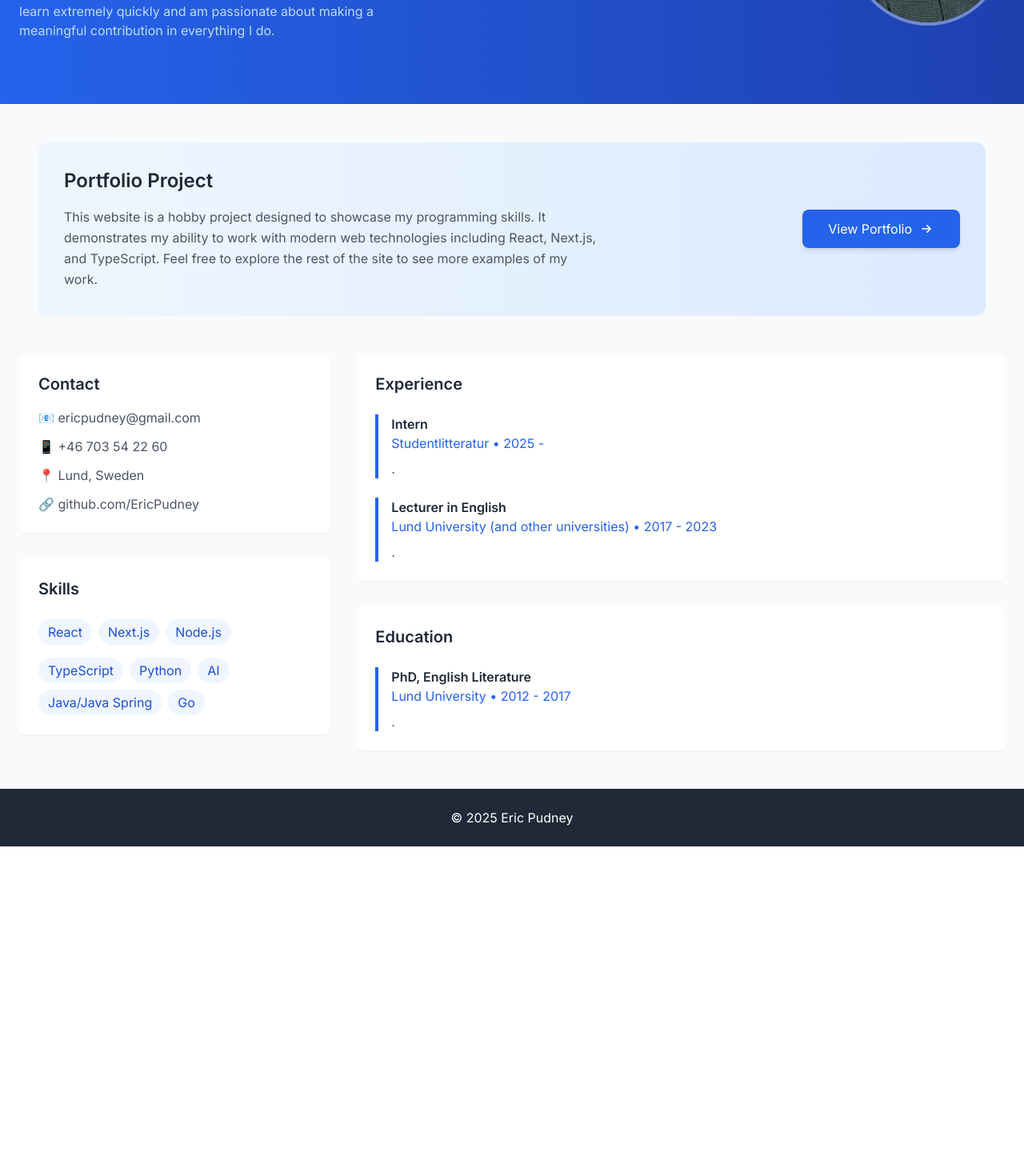
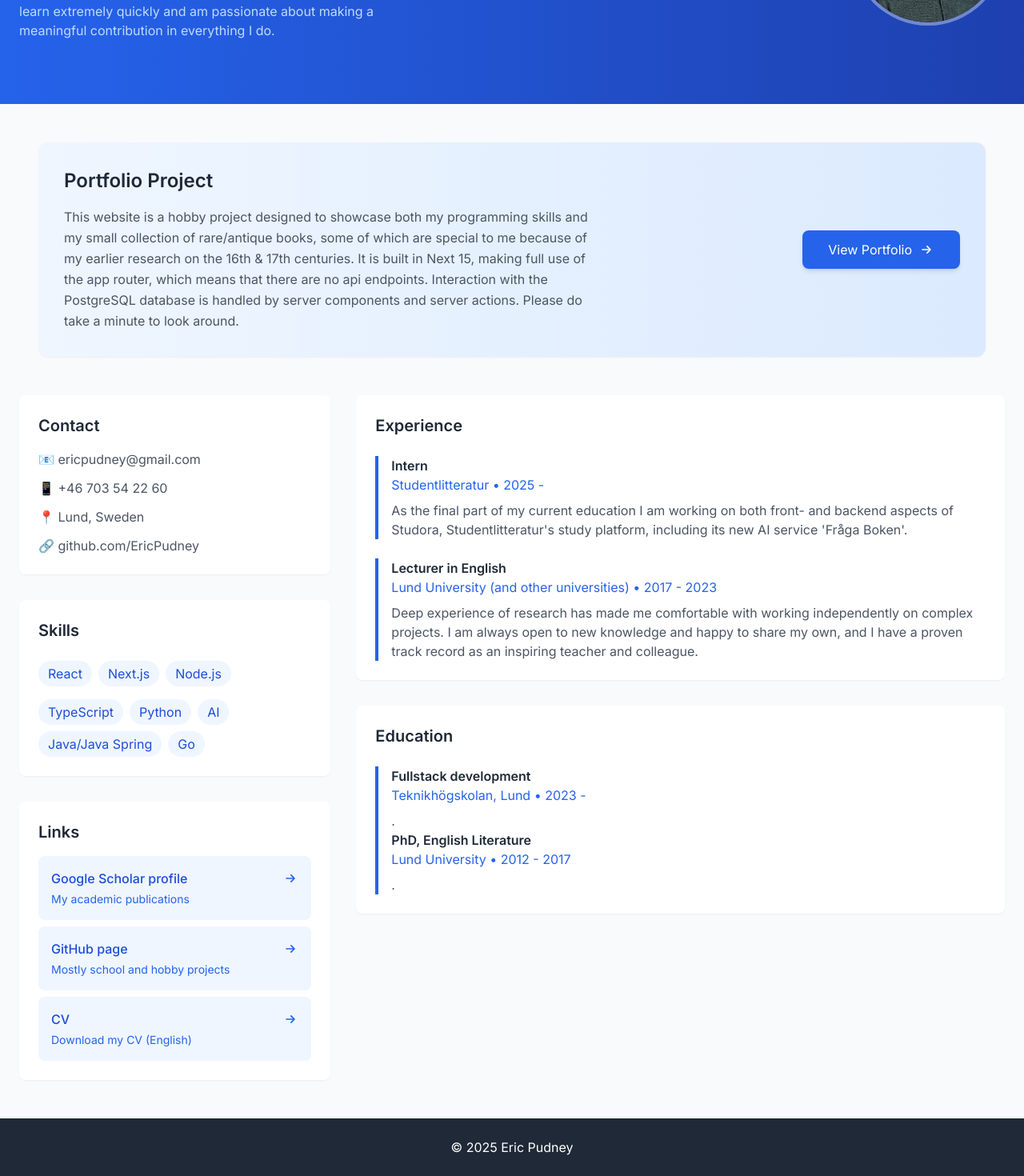
Before and after one commit to EricPudney/next-books, a Next.js app: page / in a window 1280 px wide. Shown: the part 258-1728 px from the top of the page at 80% size. Before the commit the page ends 1316 px from the top, so only its background shows below. Built offline with nearby package versions, Linux system fonts and the light colour scheme.

Commit message:
separated text and cv link element

```diff
--- /dev/null
+++ b/app/components/CVLink.tsx
@@ -0,0 +1,34 @@
+export default function CVLink({
+  title,
+  text,
+  link
+}: {
+  title: string;
+  text: string;
+  link: string;
+}) {
+  return (
+    <a
+      href={link}
+      className="block p-4 bg-blue-50 rounded-lg hover:bg-blue-100 transition-colors group"
+    >
+      <div className="flex items-center justify-between">
+        <span className="font-medium text-blue-700">{title}</span>
+        <svg
+          className="w-5 h-5 text-blue-600 transform transition-transform group-hover:translate-x-1"
+          fill="none"
+          stroke="currentColor"
+          viewBox="0 0 24 24"
+        >
+          <path
+            strokeLinecap="round"
+            strokeLinejoin="round"
+            strokeWidth={2}
+            d="M13 7l5 5m0 0l-5 5m5-5H6"
+          />
+        </svg>
+      </div>
+      <p className="text-sm text-blue-600 mt-1">{text}</p>
+    </a>
+  );
+}
--- /dev/null
+++ b/app/data/content.json
@@ -0,0 +1,54 @@
+{
+    "en": {
+      "title": "Software Developer",
+      "bio": "I am a former lecturer and researcher now completing my training as a software/web developer. My interest in development is long-standing and I taught myself programming earlier in my career. I learn extremely quickly and am passionate about making a meaningful contribution in everything I do.",
+      "contact": "Contact",
+      "skills": "Skills",
+      "experience": "Experience",
+      "jt1": "Intern",
+      "jd1": "As the final part of my current education I am working on both front- and backend aspects of Studora, Studentlitteratur's study platform, including its new AI service 'Fråga Boken'.",
+      "jt2": "Lecturer in English",
+      "emp2": "Lund University (and other universities)",
+      "jd2": "Deep experience of research has made me comfortable with working independently on complex projects. I am always open to new knowledge and happy to share my own, and I have a proven track record as an inspiring teacher and colleague.",
+      "country": "Sweden",
+      "ed": "Education",
+      "ed_t1": "Fullstack development",
+      "ed_d1": "Teknikhögskolan, Lund",
+      "ed_t2": "PhD, English Literature",
+      "ed_d2": "Lund University",
+      "project_text": "This website is a hobby project designed to showcase both my programming skills and my small collection of rare/antique books, some of which are special to me because of my earlier research on the 16th & 17th centuries. It is built in Next 15, making full use of the app router, which means that there are no api endpoints. Interaction with the PostgreSQL database is handled by server components and server actions. Please do take a minute to look around.",
+      "links": "Links",
+        "link1_title": "Google Scholar profile",
+        "link1_text": "My academic publications",
+        "link2_title": "GitHub page",
+        "link2_text": "Mostly school and hobby projects",
+        "link3_title": "CV",
+        "link3_text": "Download my CV (English)"
+    },
+    "se": {
+      "title": "Mjukvaruutvecklare",
+      "bio": "Jag har tidigare arbetat som universitetslektor och forskare och nu håller jag på att avsluta min utbildning som utvecklare. Jag har länge varit intresserad av utveckling och lärde mig programmera på egen hand tidigare i karriären. Jag lär mig mycket snabbt och brinner för att göra skillnad i allt jag gör.",
+      "contact": "Kontaktuppgifter",
+      "skills": "Kompetenser",
+      "experience": "Arbetslivserfarenhet",
+      "jt1": "Praktikant",
+      "jd1": "Som en del av min nuvarande utbildning jobbar jag på både front- och backend delar av Studora, Studentlitteraturs lärplatform, inklusiv den nya satsning på AI-tjänsten 'Fråga Boken'.",
+      "jt2": "Universitetslektor i engelska",
+      "emp2": "Lunds Universitet (och andra lärosäte)",
+      "jd2": "Mångårig erfarenhet inom forskning har gjort mig mycket van vid att jobba självständigt med komplexa projekt. Jag dela gärna av mig kunskap och vill alltid lära mig mer. Jag har varit en mycket uppskattad och inspirerande lärare och kollega genom mitt universitetskarriär.",
+      "country": "Sverige",
+      "ed": "Utbildning",
+      "ed_t1": "Fullstackutvecklare",
+      "ed_d1": "Teknikhögskolan, Lund",
+      "ed_t2": "Doktorsexamen, engelsk litteratur",
+      "ed_d2": "Lunds Universitet",
+      "project_text": "Den här webbplatsen är ett hobbyprojekt utformat för att visa upp mina programmeringsfärdigheter och min lilla samling av sällsynta/antika böcker, av vilka några är speciella för mig på grund av min tidigare forskning om 1500- och 1600-talen. Den är inbyggd i Next 15 och utnyttjar approutern fullt ut, vilket innebär att det inte finns några api-endpoints. Interaktion med PostgreSQL-databasen hanteras av serverkomponenter och server actions. Ta dig gärna tid att klicka runt.",
+      "links": "Länkar",
+      "link1_title": "Google Scholar profil",
+      "link1_text": "Mina akademiska publikationer",
+      "link2_title": "GitHub sida",
+      "link2_text": "Mest hobby eller utbildningsprojekt",
+      "link3_title": "CV",
+      "link3_text": "Ladda ned mitt CV (svenska)"
+    }
+  }
--- a/app/page.tsx
+++ b/app/page.tsx
@@ -3,42 +3,13 @@
 import Image from "next/image";
 import { useState } from "react";
 import "../node_modules/flag-icons/css/flag-icons.min.css";
+import * as content from "app/data/content.json";
+import CVLink from "./components/CVLink";
 
 export default function Page() {
   type Language = "en" | "se";
 
   const [language, setLanguage] = useState<Language>("en");
-
-  const content = {
-    en: {
-      title: "Software Developer",
-      bio: "I am a former lecturer and researcher now completing my training as a software/web developer. My interest in development is long-standing and I taught myself programming earlier in my career. I learn extremely quickly and am passionate about making a meaningful contribution in everything I do.",
-      contact: "Contact",
-      skills: "Skills",
-      experience: "Experience",
-      jt1: "Intern",
-      jt2: "Lecturer in English",
-      jd2: "Lund University (and other universities)",
-      country: "Sweden",
-      ed: "Education",
-      ed_t1: "PhD, English Literature",
-      ed_d1: "Lund University",
-    },
-    se: {
-      title: "Mjukvaruutvecklare",
-      bio: "Jag har tidigare arbetat som universitetslektor och forskare och nu läser klart min utbildning som mjukvaru/webbutvecklare. Jag har länge varit intresserad av utveckling och lärde mig programmera på egen hand tidigare i karriären. Jag lär mig mycket snabbt och brinner för att göra skillnad i allt jag gör.",
-      contact: "Kontaktuppgifter",
-      skills: "Kompetenser",
-      experience: "Arbetslivserfarenhet",
-      jt1: "Praktikant",
-      jt2: "Universitetslektor i engelska",
-      jd2: "Lunds Universitet (och andra lärosäte)",
-      country: "Sverige",
-      ed: "Utbildning",
-      ed_t1: "Doktorsexamen, engelsk litteratur",
-      ed_d1: "Lunds Universitet",
-    },
-  };
 
   return (
     <div className="min-h-screen bg-gray-50">
@@ -92,14 +63,12 @@ export default function Page() {
                 {language === "en" ? "Portfolio Project" : "Portfolioprojekt"}
               </h2>
               <p className="text-gray-600 leading-relaxed">
-              {language === "en"
-                ? "This website is a hobby project designed to showcase my programming skills. It demonstrates my ability to work with modern web technologies including React, Next.js, and TypeScript. Feel free to explore the rest of the site to see more examples of my work."
-                : "Denna webbplats är ett hobbyprojekt som syftar till att visa mina programmeringsfärdigheter. Den demonstrerar min förmåga att arbeta med moderna webbteknologier som React, Next.js och TypeScript. Utforska gärna resten av webbplatsen för att se fler exempel på mitt arbete."}
+                {content[language].project_text}
               </p>
             </div>
             <div className="flex-shrink-0">
               <button
-              onClick={() => (window.location.href = "/portfolio")}
+                onClick={() => (window.location.href = "/home")}
                 className="bg-blue-600 hover:bg-blue-700 text-white px-8 py-3 rounded-lg transition-all duration-200 transform hover:scale-105 shadow-md hover:shadow-lg flex items-center gap-2"
               >
                 {language === "en" ? "View Portfolio" : "Se Portfolio"}
@@ -122,7 +91,6 @@ export default function Page() {
         </section>
         <div className="grid md:grid-cols-3 gap-8">
           <div className="space-y-8">
-
             <section className="bg-white rounded-lg shadow-sm p-6">
               <h2 className="text-xl font-semibold text-gray-800 mb-4">
                 {content[language].contact}
@@ -159,6 +127,18 @@ export default function Page() {
                 ))}
               </div>
             </section>
+
+            <section className="bg-white rounded-lg shadow-sm p-6">
+              <h2 className="text-xl font-semibold text-gray-800 mb-4">
+                {content[language].links}
+              </h2>
+              <div className="space-y-2">
+                <CVLink title={content[language].link1_title} text={content[language].link1_text} link={"https://scholar.google.com/citations?user=Csr_QDYAAAAJ&hl=en"}/>
+                <CVLink title={content[language].link2_title} text={content[language].link2_text} link={"https://github.com/EricPudney"}/>
+                <CVLink title={content[language].link3_title} text={content[language].link3_text} link={language === "en" ? "/EricPudneyCV(eng).pdf" : "/EricPudneyCV(sv).pdf"}/>
+
+              </div>
+            </section>
           </div>
 
           <div className="md:col-span-2 space-y-8">
@@ -172,16 +152,16 @@ export default function Page() {
                     {content[language].jt1}
                   </h3>
                   <p className="text-blue-600">Studentlitteratur • 2025 -</p>
-                  <p className="text-gray-600 mt-2">.</p>
+                  <p className="text-gray-600 mt-2">{content[language].jd1}</p>
                 </div>
                 <div className="border-l-4 border-blue-600 pl-4">
                   <h3 className="font-semibold text-gray-800">
                     {content[language].jt2}
                   </h3>
                   <p className="text-blue-600">
-                    {content[language].jd2} • 2017 - 2023
+                    {content[language].emp2} • 2017 - 2023
                   </p>
-                  <p className="text-gray-600 mt-2">.</p>
+                  <p className="text-gray-600 mt-2">{content[language].jd2}</p>
                 </div>
               </div>
             </section>
@@ -196,7 +176,18 @@ export default function Page() {
                     {content[language].ed_t1}
                   </h3>
                   <p className="text-blue-600">
-                    {content[language].ed_d1} • 2012 - 2017
+                    {content[language].ed_d1} • 2023 -
+                  </p>
+                  <p className="text-gray-600 mt-2">.</p>
+                </div>
+              </div>
+              <div className="space-y-6">
+                <div className="border-l-4 border-blue-600 pl-4">
+                  <h3 className="font-semibold text-gray-800">
+                    {content[language].ed_t2}
+                  </h3>
+                  <p className="text-blue-600">
+                    {content[language].ed_d2} • 2012 - 2017
                   </p>
                   <p className="text-gray-600 mt-2">.</p>
                 </div>
```
Lines whose indentation alone changed are shown as unchanged.
